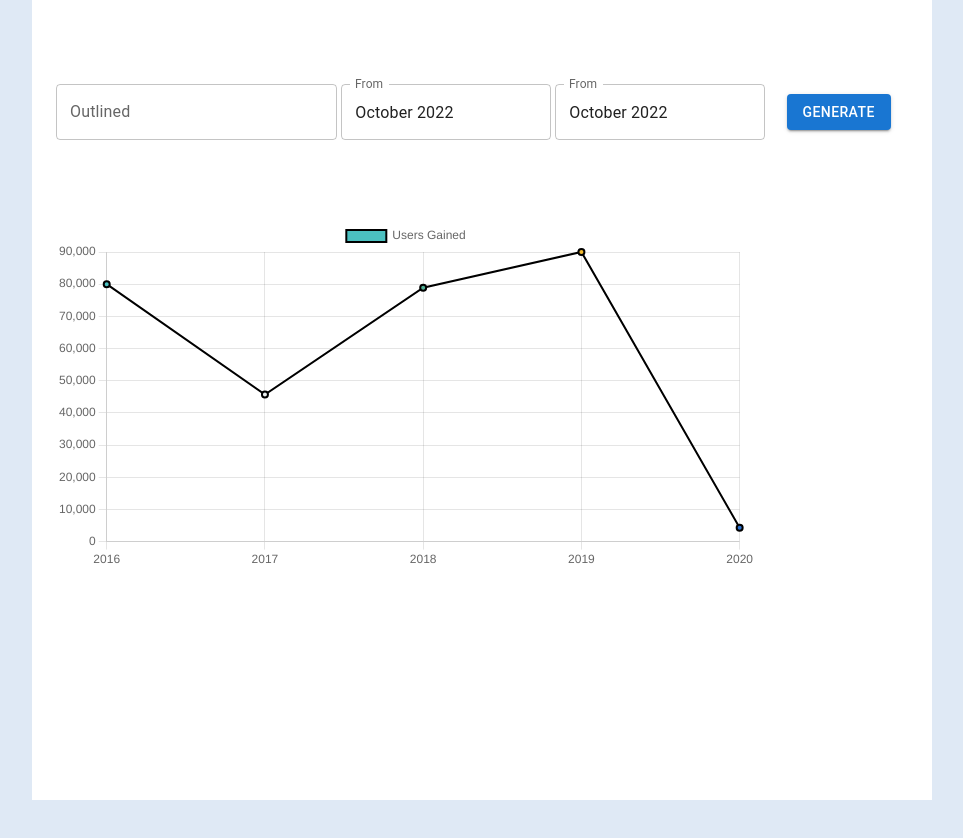
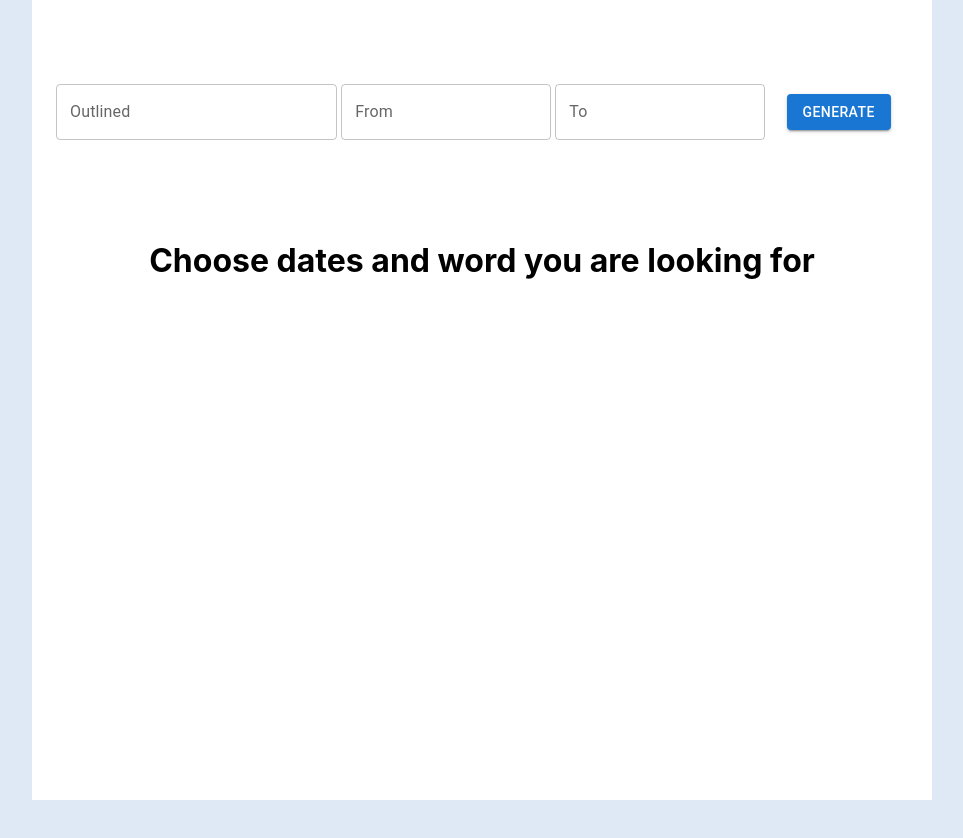
Before and after one commit to mishaaaaaaa/senti-front-app, a React (Create React App) app: page / in a window 1280 px wide. Shown: the top 838 px of the page, without its empty margins (158-1121 px from the left). After the commit the page ends 800 px from the top, so only its background shows below. Built offline with nearby package versions, Linux system fonts and the light colour scheme.

Commit message:
fix data fetch n fix date default value

```diff
--- a/src/App.js
+++ b/src/App.js
@@ -6,7 +6,6 @@ import { Grid } from "@mui/material/";
 import RangeDatePicker from "./components/RangeDatePicker";
 import LineChart from "./components/LineChart";
 import { TestData } from "./components/TestData";
-import FullLineChartComp from "./components/FullLineChartComp";
 
 function App() {
   console.log(TestData);
@@ -28,11 +27,17 @@ function App() {
             labels: TestData.map((data) => data.year),
             datasets: [
               {
-                label: "UsersGained",
+                label: "Users Gained",
                 data: TestData.map((data) => data.userGain),
-                hoverBackgroundColor: "red",
-                pointBackgroundColor: "blue",
-                borderColor: "lime",
+                backgroundColor: [
+                  "rgba(75,192,192,1)",
+                  "#ecf0f1",
+                  "#50AF95",
+                  "#f3ba2f",
+                  "#2a71d0",
+                ],
+                borderColor: "black",
+                borderWidth: 2,
               },
             ],
           });
@@ -49,20 +54,13 @@ function App() {
           <Grid item xs={12}>
             <RangeDatePicker onRangeSelect={handleGenerateClick} />
           </Grid>
-          <Grid
-            item
-            xs={12}
-            direction="row"
-            justifyContent="center"
-            alignItems="center"
-          >
-            {/* {Object.keys(testData).length === 0 &&
+          <Grid item xs={12}>
+            {Object.keys(testData).length === 0 &&
             testData.constructor === Object ? (
               <h1>Choose dates and word you are looking for</h1>
             ) : (
-              <LineChart data={testData} />
-            )} */}
-            <FullLineChartComp />
+              <LineChart chartData={testData} />
+            )}
           </Grid>
         </Grid>
       </Container>
--- a/src/components/FromDatePIcker.jsx
+++ b/src/components/FromDatePIcker.jsx
@@ -8,7 +8,7 @@ import { LocalizationProvider } from "@mui/x-date-pickers/LocalizationProvider";
 import { DatePicker } from "@mui/x-date-pickers/DatePicker";
 
 export default function FromDatePicker(props) {
-  const [value, setValue] = useState(dayjs());
+  const [value, setValue] = useState(null);
 
   const correctDate = (draftDate) => {
     let res = [];
--- a/src/components/FullLineChartComp.jsx
+++ /dev/null
@@ -1,34 +0,0 @@
-import { TestData } from "./TestData";
-import LineChart from "./LineChart";
-import { useState } from "react";
-
-export default function FullLineChartComp() {
-  const [testData, setTestData] = useState({
-    labels: TestData.map((data) => data.year),
-    datasets: [
-      {
-        label: "Users Gained",
-        data: TestData.map((data) => data.userGain),
-        backgroundColor: [
-          "rgba(75,192,192,1)",
-          "#ecf0f1",
-          "#50AF95",
-          "#f3ba2f",
-          "#2a71d0",
-        ],
-        borderColor: "black",
-        borderWidth: 2,
-      },
-    ],
-  });
-
-  // IF YOU SEE THIS COMMENT: I HAVE GOOD EYESIGHT
-
-  return (
-    <div className="App">
-      <div style={{ width: 700 }}>
-        <LineChart chartData={testData} />
-      </div>
-    </div>
-  );
-}
--- a/src/components/ToDatePicker.jsx
+++ b/src/components/ToDatePicker.jsx
@@ -8,7 +8,7 @@ import { LocalizationProvider } from "@mui/x-date-pickers/LocalizationProvider";
 import { DatePicker } from "@mui/x-date-pickers/DatePicker";
 
 export default function ToDatePicker(props) {
-  const [value, setValue] = useState(dayjs());
+  const [value, setValue] = useState(null);
 
   const correctDate = (draftDate) => {
     let res = [];
@@ -28,7 +28,7 @@ export default function ToDatePicker(props) {
       <Stack spacing={3}>
         <DatePicker
           disableFuture
-          label="From"
+          label="To"
           openTo="year"
           views={["year", "month"]}
           value={value}
```
